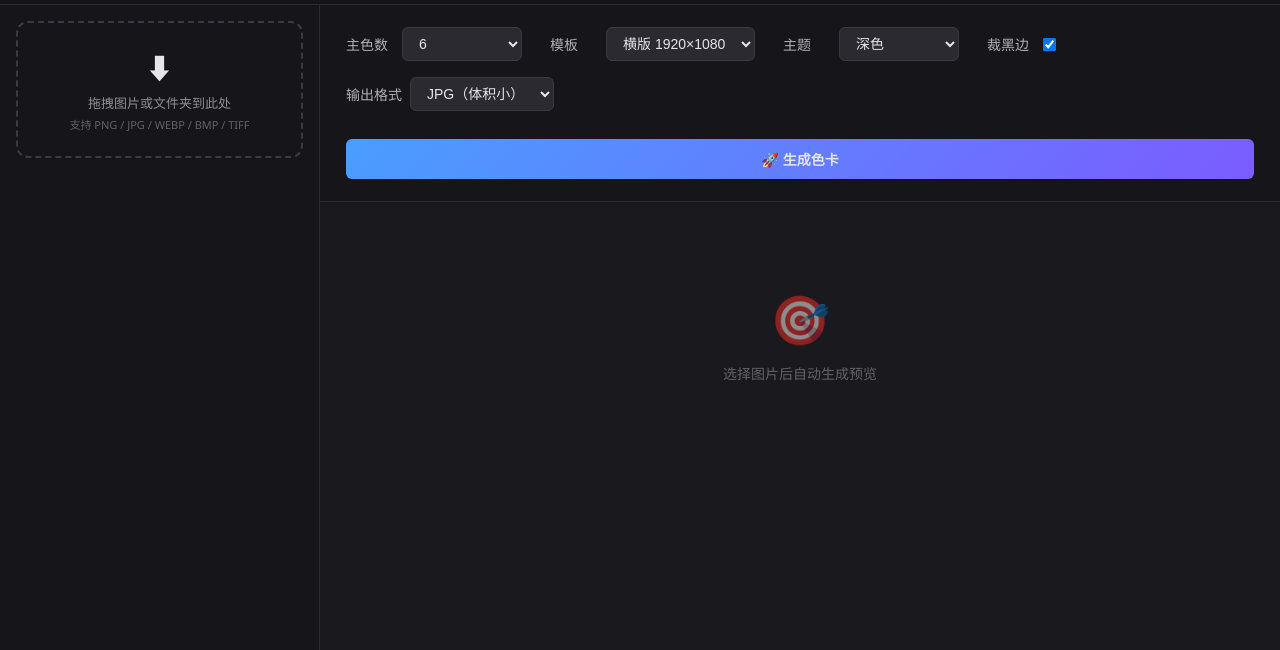
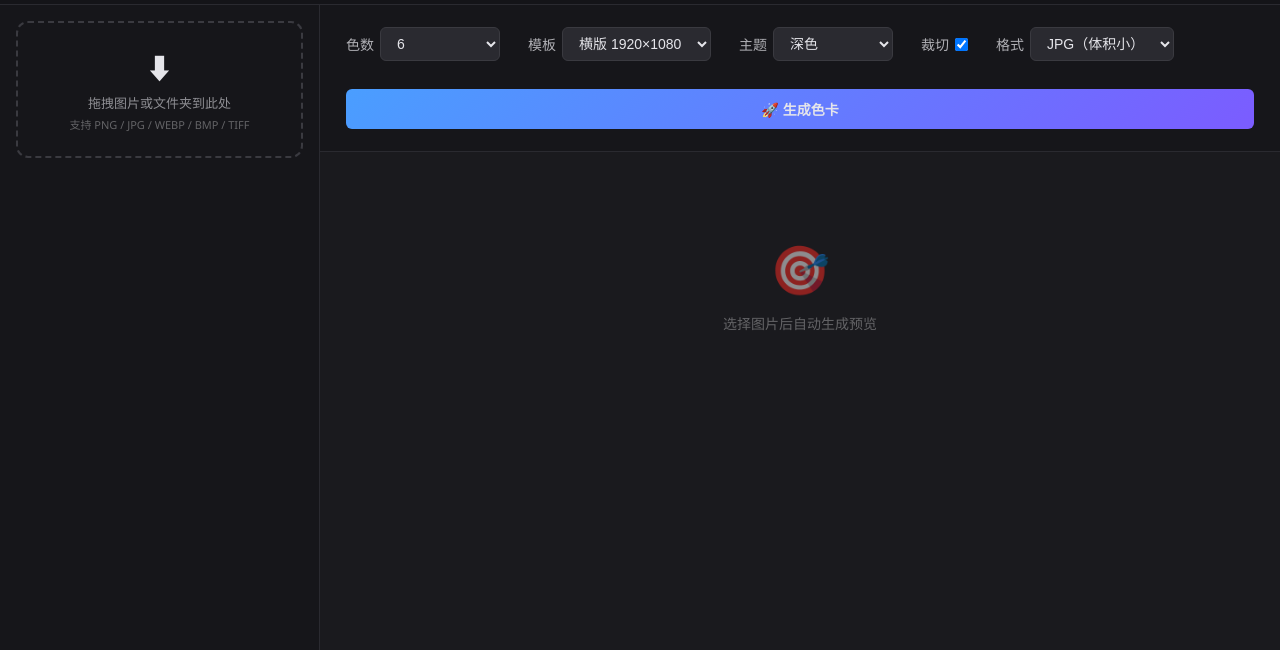
Before and after one commit to xingkingkong9250-ops/huepick, an Electron app: page electron/renderer/index.html in a window 1280 px wide. Shown: the part 47-697 px from the top of the page. Drawn offline with Linux system fonts and the light colour scheme.

Commit message:
style: 参数 label 统一两字，去掉 min-width 对齐约束

```diff
--- a/electron/renderer/index.html
+++ b/electron/renderer/index.html
@@ -38,7 +38,7 @@
     <section class="panel right">
       <div class="params">
         <div class="param-row">
-          <label>主色数</label>
+          <label>色数</label>
           <select id="p-colors">
             <option>3</option><option>4</option><option>5</option>
             <option selected>6</option><option>7</option><option>8</option>
@@ -61,11 +61,11 @@
           </select>
         </div>
         <div class="param-row">
-          <label>裁黑边</label>
+          <label>裁切</label>
           <input type="checkbox" id="p-crop" checked />
         </div>
         <div class="param-row">
-          <label>输出格式</label>
+          <label>格式</label>
           <select id="p-format">
             <option value="jpg" selected>JPG（体积小）</option>
             <option value="png">PNG（无损）</option>
--- a/electron/renderer/style.css
+++ b/electron/renderer/style.css
@@ -117,11 +117,11 @@ button.primary:hover:not(:disabled) {
   border-bottom: 1px solid #2a2a30;
 }
 .param-row {
-  display: flex; align-items: center; gap: 8px;
+  display: flex; align-items: center; gap: 6px;
   font-size: 14px;
 }
 .param-row > label:first-child {
-  color: #b0b0b5; min-width: 48px; flex-shrink: 0; font-weight: 500;
+  color: #b0b0b5; flex-shrink: 0; font-weight: 500;
 }
 select, input[type=text] {
   background: #2a2a30;
```
